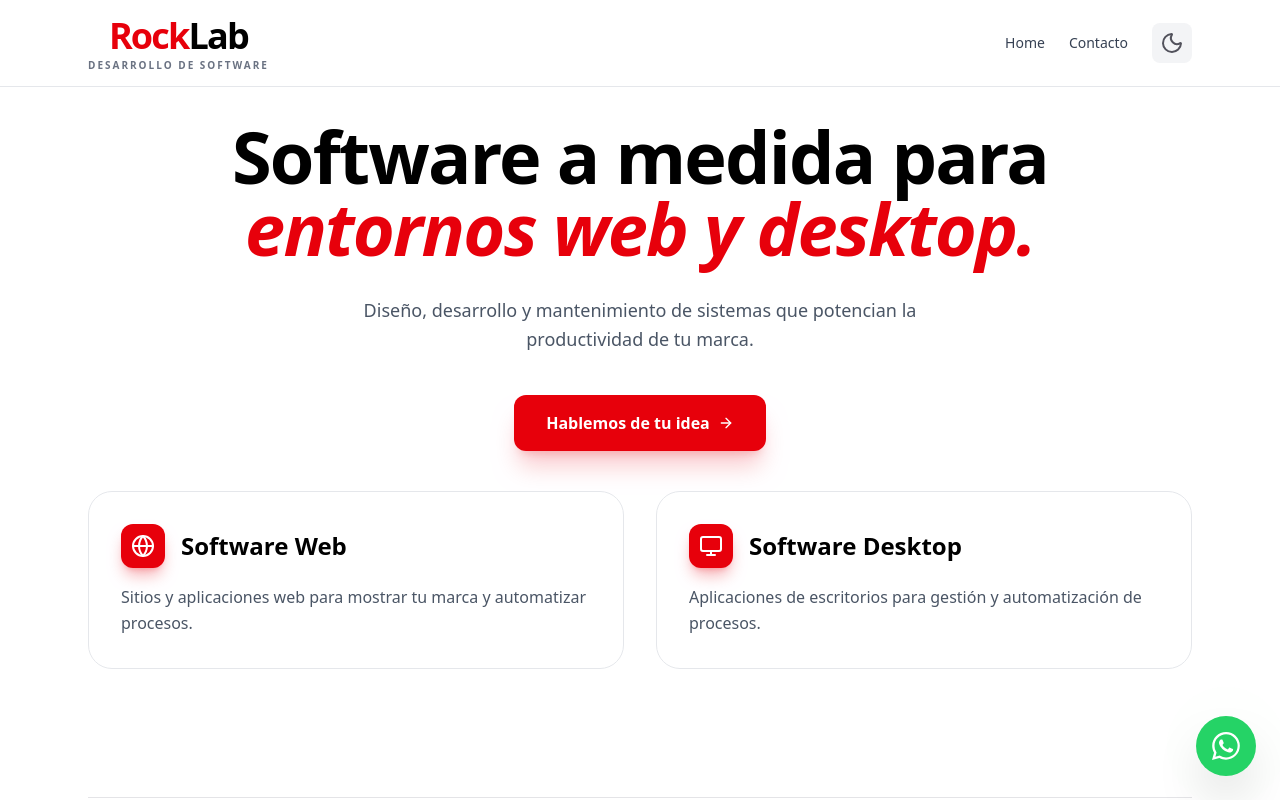
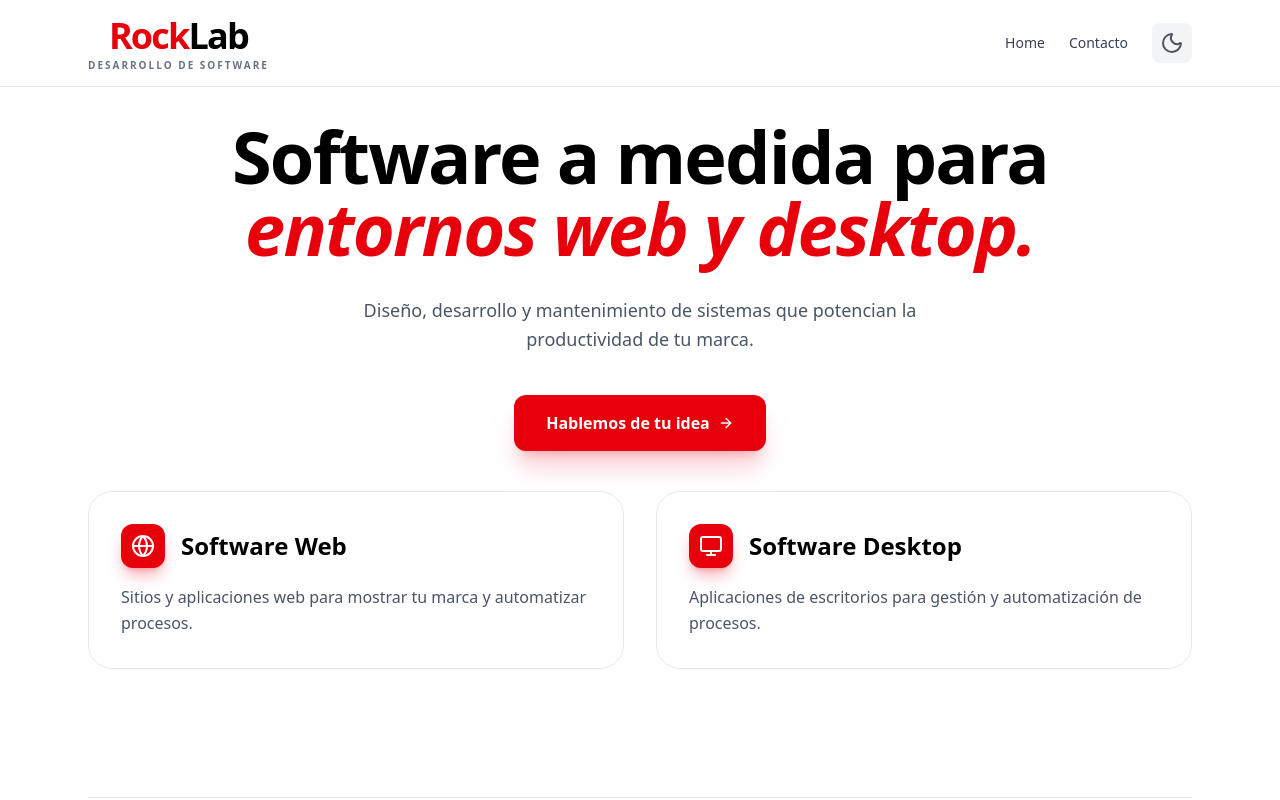
Before and after one commit to oscar-principi/rock-lab, a React (Vite) app: page / in a window 1280 px wide. Shown: the top 800 px of the page. Built offline with nearby package versions, Linux system fonts and the light colour scheme.

Commit message:
saque whatsapp momentaneo

```diff
--- a/src/App.tsx
+++ b/src/App.tsx
@@ -18,7 +18,7 @@ export default function App() {
         </Routes>
       </main>
 
-      <WhatsAppButton />
+      {/* <WhatsAppButton /> */}
 
       <Footer />
     </div>
```
